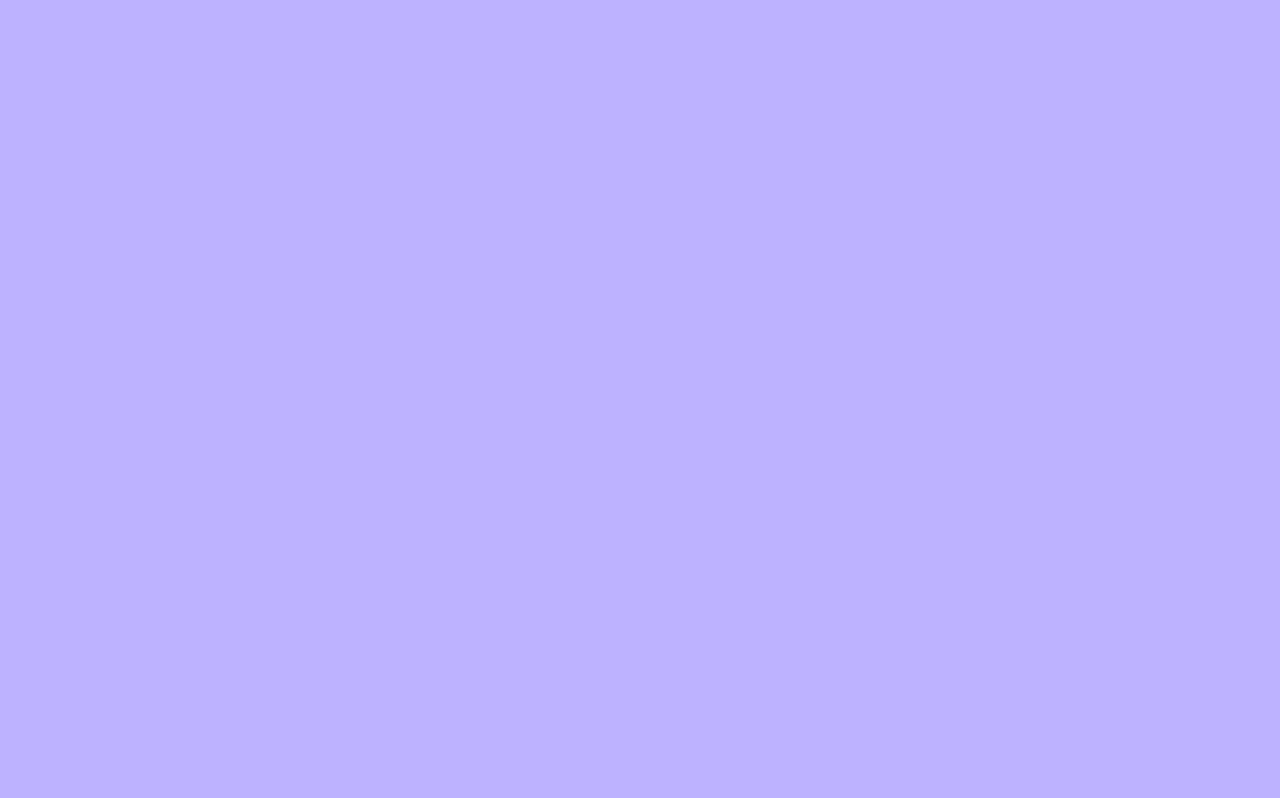
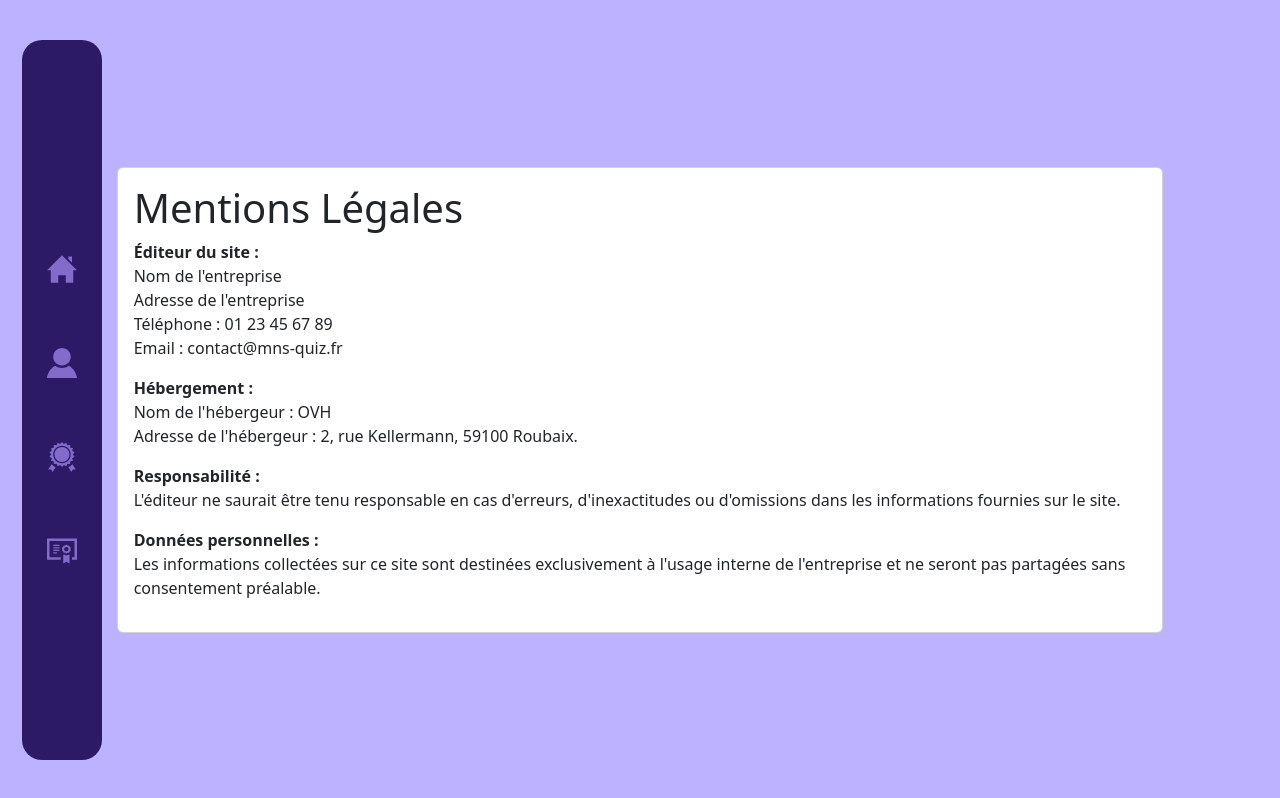
Before and after one commit to xonyis/MNS-QUIZ, a Vue app in the folder FRONT-END-QUIZGAME/: page /metionLegale in a window 1280 px wide. Before the commit this address had no page. Built offline with nearby package versions, Linux system fonts and the light colour scheme; a web font is replaced by a local one.

Commit message:
final commit

```diff
--- a/FRONT-END-QUIZGAME/src/components/NavBarComponent.vue
+++ b/FRONT-END-QUIZGAME/src/components/NavBarComponent.vue
@@ -32,14 +32,14 @@ export default {
           path: "M19 7.001c0 3.865-3.134 7-7 7s-7-3.135-7-7c0-3.867 3.134-7.001 7-7.001s7 3.134 7 7.001zm-1.598 7.18c-1.506 1.137-3.374 1.82-5.402 1.82-2.03 0-3.899-.685-5.407-1.822-4.072 1.793-6.593 7.376-6.593 9.821h24c0-2.423-2.6-8.006-6.598-9.819z",
         },
         {
-          id: "Certificate",
-          route: "/certificate",
-          path: "M10 8h-5v-1h5v1zm0 1h-5v1h5v-1zm0 2h-5v1h5v-1zm-2 2h-3v1h3v-1zm10.692-3.939c-.628-.436-.544-.327-.782-1.034-.099-.295-.384-.496-.705-.496h-.003c-.773.003-.64.044-1.265-.394-.129-.092-.283-.137-.437-.137s-.308.045-.438.137c-.629.442-.492.397-1.265.394h-.003c-.321 0-.606.201-.705.496-.238.71-.156.6-.781 1.034-.198.137-.308.353-.308.578l.037.222c.242.708.242.572 0 1.278l-.037.222c0 .224.11.441.309.578.625.434.545.325.781 1.033.099.296.384.495.705.495h.003c.773-.003.64-.044 1.265.394.129.093.283.139.437.139s.308-.046.438-.138c.625-.438.49-.397 1.265-.394h.003c.321 0 .606-.199.705-.495.238-.708.154-.599.782-1.033.197-.137.307-.355.307-.579l-.037-.222c-.242-.709-.24-.573 0-1.278l.037-.222c0-.225-.11-.443-.308-.578zm-3.192 3.189c-.967 0-1.75-.784-1.75-1.75 0-.967.783-1.751 1.75-1.751s1.75.784 1.75 1.751c0 .966-.783 1.75-1.75 1.75zm1.241 2.758l.021-.008h1.238v7l-2.479-1.499-2.521 1.499v-7h1.231c.415.291.69.5 1.269.5.484 0 .931-.203 1.241-.492zm-16.741-13.008v17h11v-2h-9v-13h20v13h-2v2h4v-17h-24z",
-        },
-        {
           id: "LeaderBoard",
           route: "/leaderboard",
           path: "M18 10c0 3.309-2.691 6-6 6s-6-2.691-6-6 2.691-6 6-6 6 2.691 6 6zm4 1.737l-1.895 1.168.687 2.095-2.187.46-.079 2.2-2.213-.304-.84 2.04-1.977-1.031-1.496 1.635-1.497-1.634-1.977 1.031-.84-2.04-2.213.304-.079-2.2-2.186-.461.687-2.095-1.895-1.168 1.374-1.737-1.374-1.737 1.895-1.168-.687-2.095 2.187-.46.079-2.2 2.213.304.84-2.04 1.977 1.031 1.496-1.635 1.497 1.634 1.977-1.031.84 2.04 2.213-.304.079 2.2 2.186.461-.687 2.095 1.895 1.168-1.374 1.737 1.374 1.737zm-3-1.737c0-3.866-3.134-7-7-7s-7 3.134-7 7 3.134 7 7 7 7-3.134 7-7zm-1.859 10.276l2.401 3.724 1.146-2h2.312l-2.655-4.103c-.917.969-1.999 1.775-3.204 2.379zm-13.486-2.379l-2.655 4.103h2.312l1.146 2 2.401-3.724c-1.205-.604-2.287-1.41-3.204-2.379z",
+        },
+        {
+          id: "Mentions Légales",
+          route: "/metionLegale",
+          path: "M10 8h-5v-1h5v1zm0 1h-5v1h5v-1zm0 2h-5v1h5v-1zm-2 2h-3v1h3v-1zm10.692-3.939c-.628-.436-.544-.327-.782-1.034-.099-.295-.384-.496-.705-.496h-.003c-.773.003-.64.044-1.265-.394-.129-.092-.283-.137-.437-.137s-.308.045-.438.137c-.629.442-.492.397-1.265.394h-.003c-.321 0-.606.201-.705.496-.238.71-.156.6-.781 1.034-.198.137-.308.353-.308.578l.037.222c.242.708.242.572 0 1.278l-.037.222c0 .224.11.441.309.578.625.434.545.325.781 1.033.099.296.384.495.705.495h.003c.773-.003.64-.044 1.265.394.129.093.283.139.437.139s.308-.046.438-.138c.625-.438.49-.397 1.265-.394h.003c.321 0 .606-.199.705-.495.238-.708.154-.599.782-1.033.197-.137.307-.355.307-.579l-.037-.222c-.242-.709-.24-.573 0-1.278l.037-.222c0-.225-.11-.443-.308-.578zm-3.192 3.189c-.967 0-1.75-.784-1.75-1.75 0-.967.783-1.751 1.75-1.751s1.75.784 1.75 1.751c0 .966-.783 1.75-1.75 1.75zm1.241 2.758l.021-.008h1.238v7l-2.479-1.499-2.521 1.499v-7h1.231c.415.291.69.5 1.269.5.484 0 .931-.203 1.241-.492zm-16.741-13.008v17h11v-2h-9v-13h20v13h-2v2h4v-17h-24z",
         },
       ],
     };
--- a/FRONT-END-QUIZGAME/src/router/index.js
+++ b/FRONT-END-QUIZGAME/src/router/index.js
@@ -8,6 +8,7 @@ import EditQuiz from '@/views/quiz/EditQuiz.vue';
 import QuizzView from '@/views/quiz/QuizzView.vue';
 import QuizComponent from '@/components/quiz/QuizComponent.vue';
 import LeaderBoardView from '@/views/LeaderBoardView.vue';
+import MentionLegale from '@/views/mentionLegale.vue';
 
 // lazy-loaded
 const BoardAdmin = () =>
@@ -119,6 +120,12 @@ const routes = [{
         // lazy-loaded
         component: LeaderBoardView,
     },
+    {
+        path: "/metionLegale",
+        name: "metionLegale",
+        // lazy-loaded
+        component: MentionLegale,
+    },
 
 ];
 
--- /dev/null
+++ b/FRONT-END-QUIZGAME/src/views/mentionLegale.vue
@@ -0,0 +1,54 @@
+<template>
+
+    <div class="container-fluid">
+        <NavBarComponent></NavBarComponent>
+<div class=" d-flex align-items-center flex">
+    <div class="card col-10 m-auto p-3">
+            <h1>Mentions Légales</h1>
+    <p>
+      <strong>Éditeur du site :</strong><br>
+      Nom de l'entreprise<br>
+      Adresse de l'entreprise<br>
+      Téléphone : 01 23 45 67 89<br>
+      Email : contact@mns-quiz.fr
+    </p>
+
+    <p>
+      <strong>Hébergement :</strong><br>
+      Nom de l'hébergeur : OVH<br>
+      Adresse de l'hébergeur : 2, rue Kellermann, 59100 Roubaix.<br>
+    </p>
+
+    <p>
+      <strong>Responsabilité :</strong><br>
+      L'éditeur ne saurait être tenu responsable en cas d'erreurs, d'inexactitudes ou d'omissions dans les informations fournies sur le site.
+    </p>
+
+    <p>
+      <strong>Données personnelles :</strong><br>
+      Les informations collectées sur ce site sont destinées exclusivement à l'usage interne de l'entreprise et ne seront pas partagées sans consentement préalable.
+    </p>
+        </div>
+    </div>
+</div>
+
+</template>
+<script>
+import NavBarComponent from '@/components/NavBarComponent.vue';
+
+export default {
+    data(){
+        return {
+
+        }
+    },
+    components: {
+        NavBarComponent
+    }
+}
+</script>
+<style scoped>
+.flex {
+    height: 100vh;
+}
+</style>
```
